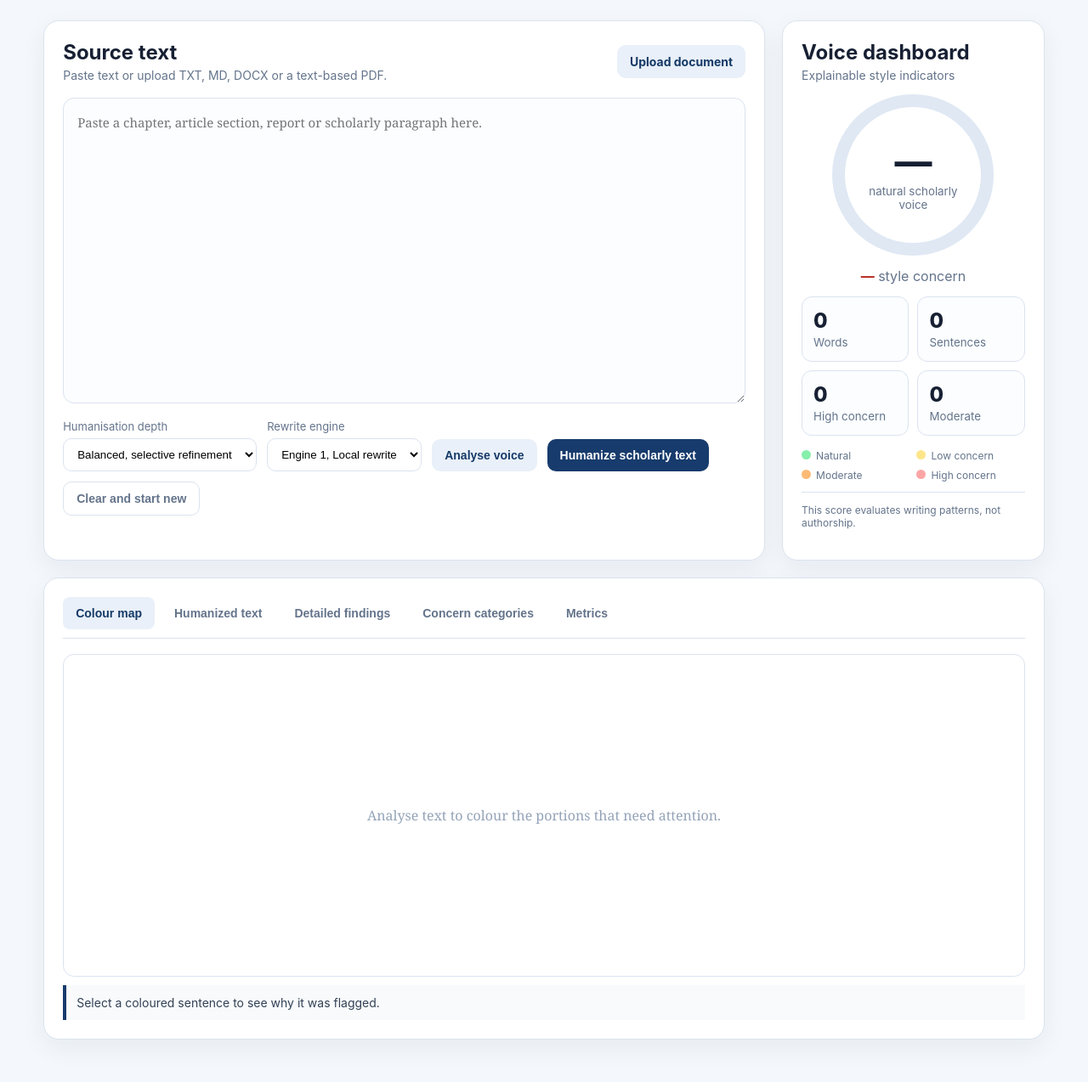
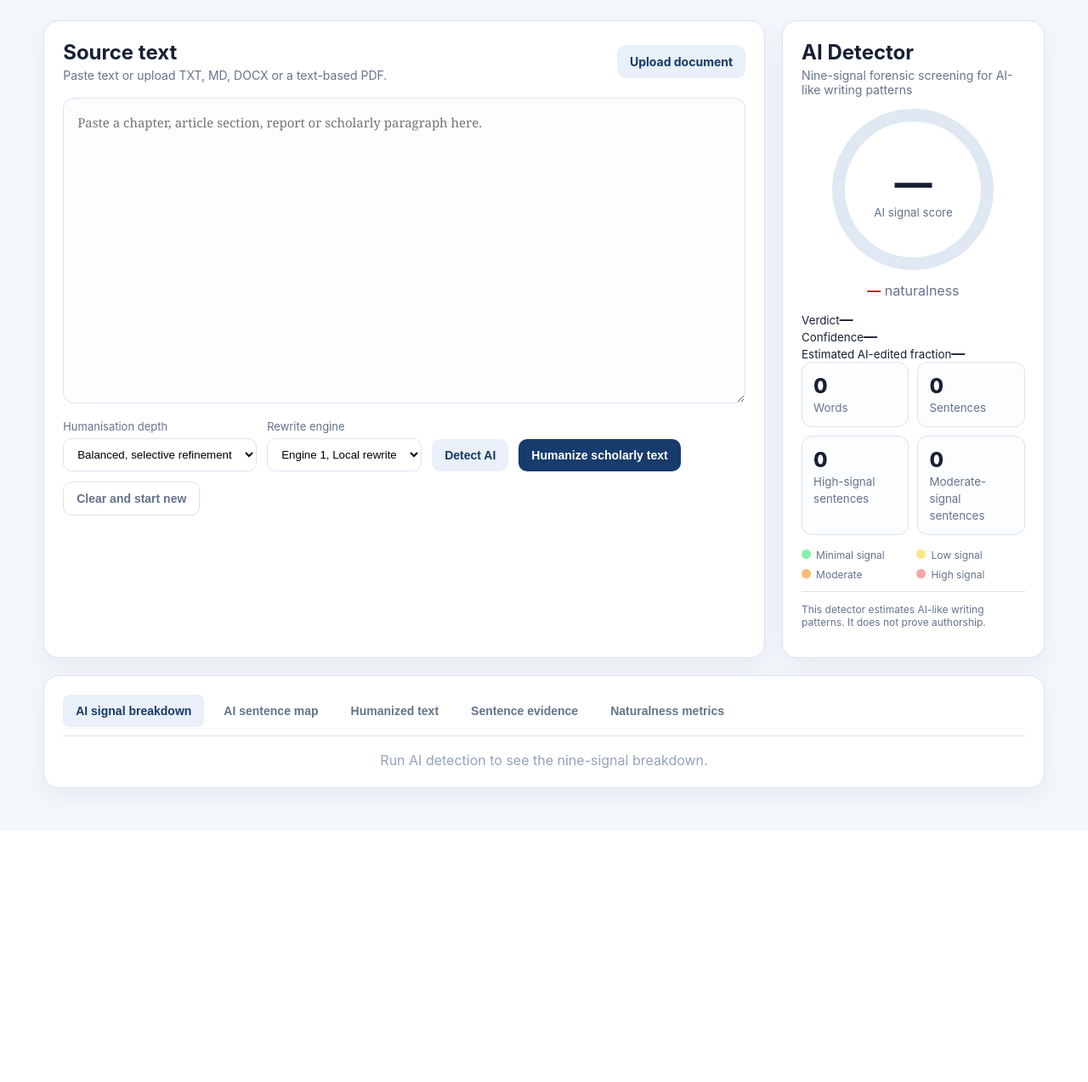
Before and after one commit to yawanokye/humanizer, a FastAPI app: page / in a window 1280 px wide. Shown: the part 174-1448 px from the top of the page at 85% size. After the commit the page ends 1128 px from the top, so only its background shows below. Run offline with FastAPI, Linux system fonts and the light colour scheme.

Commit message:
Add files via upload

```diff
--- a/templates/index.html
+++ b/templates/index.html
@@ -4,7 +4,7 @@
   <meta charset="utf-8">
   <meta name="viewport" content="width=device-width, initial-scale=1">
   <title>Scholarly Humanizer</title>
-  <link rel="stylesheet" href="/static/style.css">
+  <link rel="stylesheet" href="/static/style.css?v=1.3.1">
 </head>
 <body>
   <header class="topbar">
@@ -36,8 +36,9 @@
             <option value="engine1" selected>Engine 1, Local rewrite</option>
             <option id="engine2Option" value="engine2">Engine 2, API rewrite</option>
           </select>
+          <input id="useModel" type="checkbox" hidden aria-hidden="true" tabindex="-1">
         </label>
-        <button id="analyseBtn" class="secondary">Analyse voice</button>
+        <button id="analyseBtn" class="secondary">Detect AI</button>
         <button id="humanizeBtn" class="primary">Humanize scholarly text</button>
         <button id="clearBtn" class="ghost">Clear and start new</button>
       </div>
@@ -45,33 +46,39 @@
     </section>
 
     <aside class="dashboard card">
-      <div class="section-head compact"><div><h2>Voice dashboard</h2><p>Explainable style indicators</p></div></div>
-      <div class="score-ring" id="scoreRing"><span id="naturalScore">—</span><small>natural scholarly voice</small></div>
-      <div class="concern"><b id="concernScore">—</b> style concern</div>
+      <div class="section-head compact"><div><h2>AI Detector</h2><p>Nine-signal forensic screening for AI-like writing patterns</p></div></div>
+      <div class="score-ring detector-ring" id="scoreRing"><span id="aiScore">—</span><small>AI signal score</small></div>
+      <div class="concern naturalness-line"><b id="naturalScore">—</b> naturalness <span id="naturalGain" class="natural-gain"></span></div>
+      <div class="detector-meta">
+        <div><small>Verdict</small><strong id="aiVerdict">—</strong></div>
+        <div><small>Confidence</small><strong id="aiConfidence">—</strong></div>
+        <div class="wide"><small>Estimated AI-edited fraction</small><strong id="aiFraction">—</strong></div>
+      </div>
       <div class="metric-grid">
         <div><span id="wordCount">0</span><small>Words</small></div>
         <div><span id="sentenceCount">0</span><small>Sentences</small></div>
-        <div><span id="highRisk">0</span><small>High concern</small></div>
-        <div><span id="moderateRisk">0</span><small>Moderate</small></div>
+        <div><span id="highRisk">0</span><small>High-signal sentences</small></div>
+        <div><span id="moderateRisk">0</span><small>Moderate-signal sentences</small></div>
       </div>
       <div class="legend">
-        <span><i class="dot natural"></i>Natural</span><span><i class="dot low"></i>Low concern</span>
-        <span><i class="dot moderate"></i>Moderate</span><span><i class="dot high"></i>High concern</span>
+        <span><i class="dot natural"></i>Minimal signal</span><span><i class="dot low"></i>Low signal</span>
+        <span><i class="dot moderate"></i>Moderate</span><span><i class="dot high"></i>High signal</span>
       </div>
-      <p class="disclaimer" id="disclaimer">This score evaluates writing patterns, not authorship.</p>
+      <p class="disclaimer" id="disclaimer">This detector estimates AI-like writing patterns. It does not prove authorship.</p>
     </aside>
 
     <section class="results card full">
       <div class="tabs" role="tablist">
-        <button class="tab active" data-tab="highlight">Colour map</button>
+        <button class="tab active" data-tab="detector">AI signal breakdown</button>
+        <button class="tab" data-tab="highlight">AI sentence map</button>
         <button class="tab" data-tab="revised">Humanized text</button>
-        <button class="tab" data-tab="findings">Detailed findings</button>
-        <button class="tab" data-tab="concerns">Concern categories</button>
-        <button class="tab" data-tab="metrics">Metrics</button>
+        <button class="tab" data-tab="findings">Sentence evidence</button>
+        <button class="tab" data-tab="metrics">Naturalness metrics</button>
       </div>
-      <div id="highlightPanel" class="panel active">
-        <div id="highlightedText" class="document-view empty-state">Analyse text to colour the portions that need attention.</div>
-        <div id="segmentTip" class="segment-tip">Select a coloured sentence to see why it was flagged.</div>
+      <div id="detectorPanel" class="panel active"><div id="detectorSignals" class="detector-signals empty-state">Run AI detection to see the nine-signal breakdown.</div></div>
+      <div id="highlightPanel" class="panel">
+        <div id="highlightedText" class="document-view empty-state">Run AI detection to colour sentences by AI-style signal strength.</div>
+        <div id="segmentTip" class="segment-tip">Select a coloured sentence to see which AI-style signals fired.</div>
       </div>
       <div id="revisedPanel" class="panel">
         <textarea id="revisedText" placeholder="The protected humanized version will appear here."></textarea>
@@ -82,11 +89,10 @@
           <button id="htmlBtn" class="secondary">Export coloured HTML</button>
         </div>
       </div>
-      <div id="findingsPanel" class="panel"><div id="findingsList" class="findings-list empty-state">No findings yet.</div></div>
-      <div id="concernsPanel" class="panel"><div id="concernCategories" class="concern-categories empty-state">No category-level style concerns yet.</div></div>
-      <div id="metricsPanel" class="panel"><div id="metricsTable" class="metrics-table empty-state">No metrics yet.</div></div>
+      <div id="findingsPanel" class="panel"><div id="findingsList" class="findings-list empty-state">No sentence evidence yet.</div></div>
+      <div id="metricsPanel" class="panel"><div id="metricsTable" class="metrics-table empty-state">No naturalness metrics yet.</div></div>
     </section>
   </main>
-  <script src="/static/app.js"></script>
+  <script src="/static/app.js?v=1.3.1"></script>
 </body>
 </html>
```
